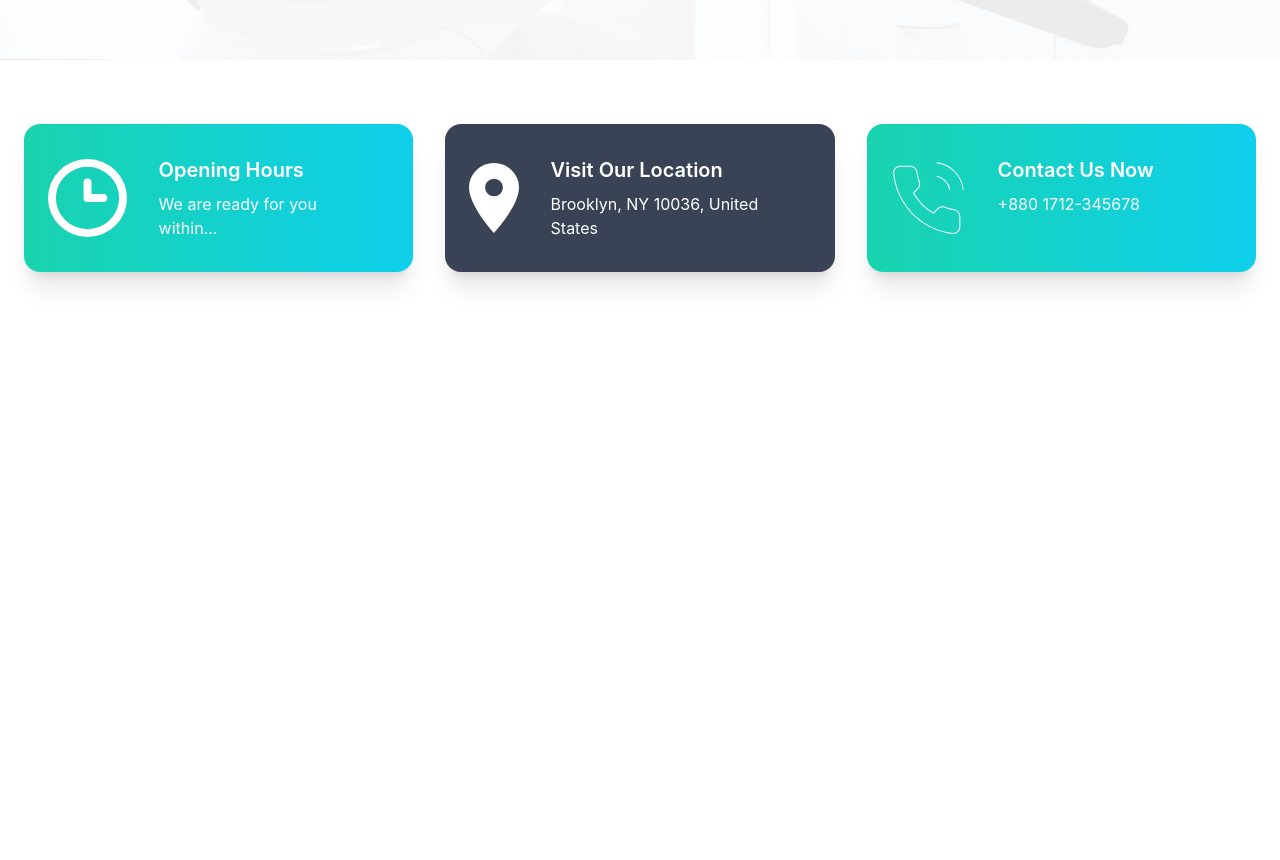
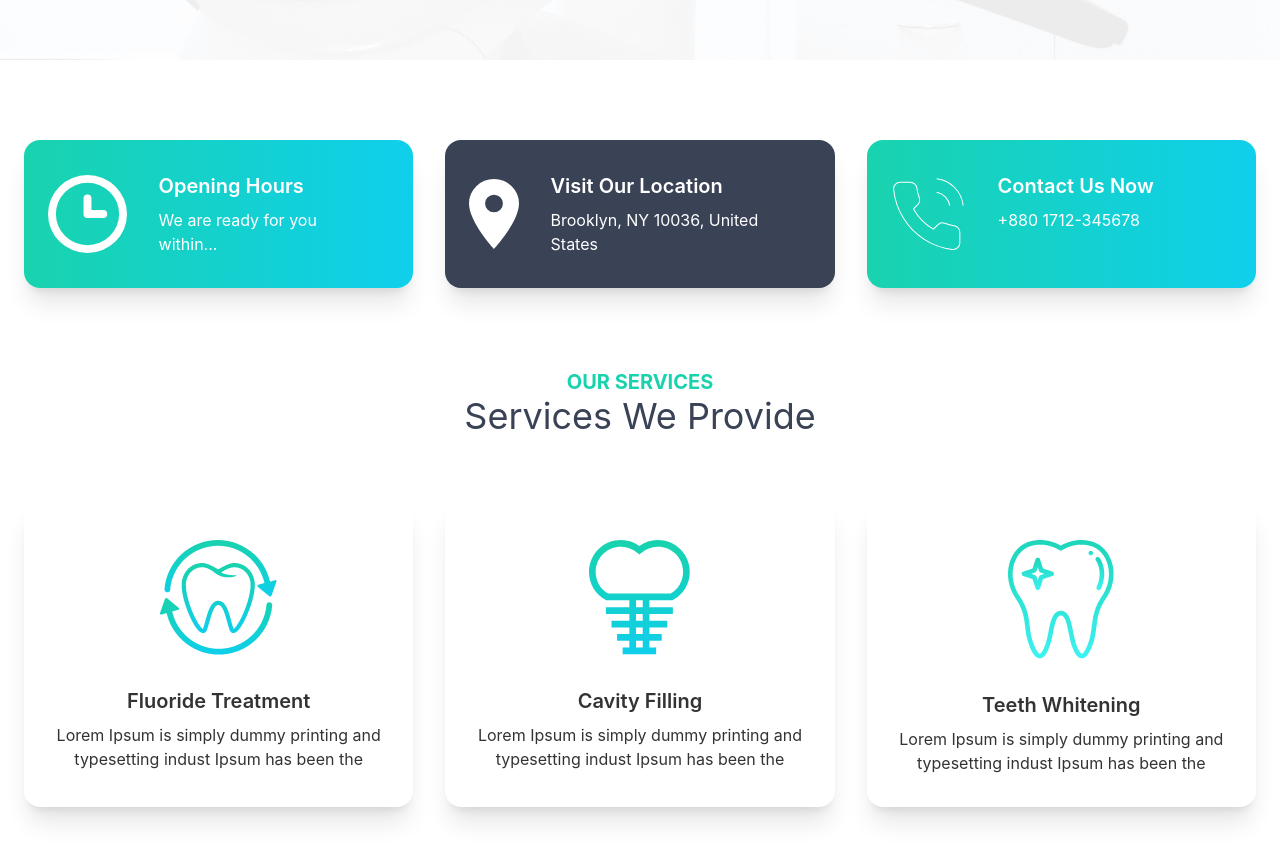
Before and after one commit to mdsaifullah-wd/doctors-portal-client-side, a React (Create React App) app: page / in a window 1280 px wide. Shown: the part 740-1600 px from the top of the page. Before the commit the page ends 1076 px from the top, so only its background shows below. Built offline with nearby package versions, Linux system fonts and the light colour scheme.

Commit message:
add services section

```diff
--- a/src/Pages/Home/Home.js
+++ b/src/Pages/Home/Home.js
@@ -1,12 +1,14 @@
 import React from 'react';
 import Banner from './Banner';
 import Info from './Info';
+import Services from './Services';
 
 const Home = () => {
   return (
     <div>
       <Banner />
       <Info />
+      <Services />
     </div>
   );
 };
--- a/src/Pages/Home/Info.js
+++ b/src/Pages/Home/Info.js
@@ -26,7 +26,7 @@ const Info = () => {
     },
   ];
   return (
-    <section className='grid grid-cols-1 md:grid-cols-2 lg:grid-cols-3 gap-8 px-6 my-16'>
+    <section className='grid grid-cols-1 md:grid-cols-2 lg:grid-cols-3 gap-8 px-6 my-20'>
       {infoCards.map((info, index) => (
         <InfoCard key={index} info={info} />
       ))}
--- /dev/null
+++ b/src/Pages/Home/ServiceCard.js
@@ -0,0 +1,18 @@
+import React from 'react';
+
+const ServiceCard = ({ service }) => {
+  const { title, description, icon } = service;
+  return (
+    <div class='card bg-base-100 shadow-xl'>
+      <figure class='px-10 pt-10'>
+        <img src={icon} alt='Shoes' class='rounded-xl' />
+      </figure>
+      <div class='card-body items-center text-center'>
+        <h2 class='card-title'>{title}</h2>
+        <p>{description}</p>
+      </div>
+    </div>
+  );
+};
+
+export default ServiceCard;
--- /dev/null
+++ b/src/Pages/Home/Services.js
@@ -0,0 +1,46 @@
+import React from 'react';
+import fluoride from '../../assets/images/fluoride.png';
+import cavity from '../../assets/images/cavity.png';
+import whitening from '../../assets/images/whitening.png';
+import ServiceCard from './ServiceCard';
+
+const Services = () => {
+  const services = [
+    {
+      title: 'Fluoride Treatment',
+      description:
+        'Lorem Ipsum is simply dummy printing and typesetting indust Ipsum has been the',
+      icon: fluoride,
+    },
+    {
+      title: 'Cavity Filling',
+      description:
+        'Lorem Ipsum is simply dummy printing and typesetting indust Ipsum has been the',
+      icon: cavity,
+    },
+    {
+      title: 'Teeth Whitening',
+      description:
+        'Lorem Ipsum is simply dummy printing and typesetting indust Ipsum has been the',
+      icon: whitening,
+    },
+  ];
+  return (
+    <section className='my-20'>
+      <div className='text-center'>
+        <h3 className='text-secondary uppercase text-xl font-bold'>
+          Our Services
+        </h3>
+        <h2 className='text-accent text-4xl'>Services We Provide</h2>
+      </div>
+
+      <div className='grid grid-cols-1 md:grid-cols-2 lg:grid-cols-3 gap-8 px-6 my-16'>
+        {services.map((service, index) => (
+          <ServiceCard key={index} service={service} />
+        ))}
+      </div>
+    </section>
+  );
+};
+
+export default Services;
```
